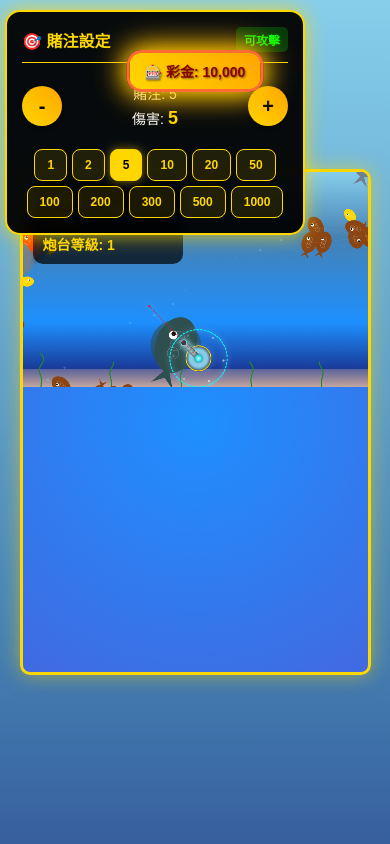
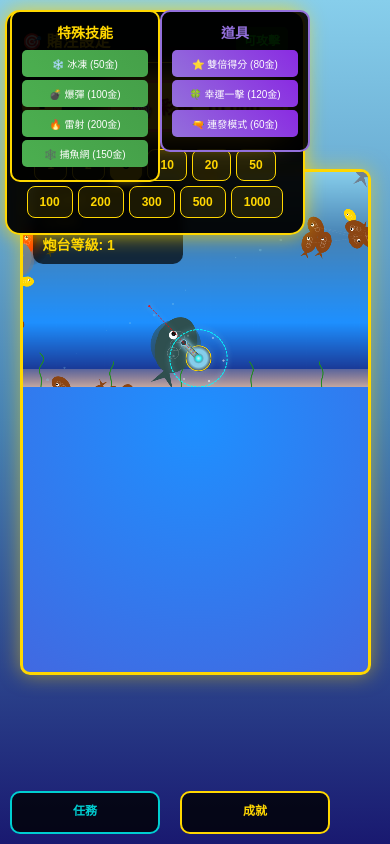
Before and after one commit to susuyummy/fishing-game, a plain HTML site: page index.html in a window 390 px wide. Shown: the top 844 px of the page. Drawn offline with Linux system fonts and the light colour scheme.

Commit message:
修復道具按鈕功能
- 修復道具名稱映射錯誤（doubleScore -> DOUBLE_SCORE等）
- 調整技能和道具面板位置，避免與記分板重疊
- 提高面板z-index確保不被遮擋
- 添加詳細的調試信息和錯誤處理
- 道具功能現在可以正常使用：
  * 雙倍得分：15秒內得分翻倍
  * 幸運一擊：5次高成功率射擊
  * 連發模式：10秒內射速翻倍

```diff
--- a/css/style.css
+++ b/css/style.css
@@ -338,6 +338,50 @@ body {
     .preset-btn {
         padding: 6px 10px;
         font-size: 11px;
+    }
+
+    .skill-panel, .item-panel {
+        position: fixed;
+        width: 140px;
+        margin: 0;
+        top: 10px;
+        font-size: 10px;
+    }
+
+    .skill-panel {
+        left: 10px;
+    }
+
+    .item-panel {
+        left: 160px;
+    }
+
+    .mission-panel, .achievement-panel {
+        position: fixed;
+        width: 140px;
+        margin: 0;
+        bottom: 10px;
+        max-height: 120px;
+        font-size: 10px;
+    }
+
+    .mission-panel {
+        left: 10px;
+    }
+
+    .achievement-panel {
+        left: 160px;
+    }
+
+    .boss-health-bar {
+        width: 90%;
+        top: 20px;
+    }
+
+    .jackpot-display {
+        top: 50px;
+        font-size: 14px;
+        padding: 8px 15px;
     }
 }
 
@@ -805,16 +849,17 @@ body {
 .skill-panel {
     position: fixed;
     top: 10px;
-    left: 10px;
-    background: rgba(0, 0, 0, 0.8);
+    right: 10px;
+    background: rgba(0, 0, 0, 0.9);
     border: 2px solid #FFD700;
     border-radius: 10px;
     padding: 10px;
     min-width: 150px;
     max-width: 150px;
-    z-index: 1000;
+    z-index: 2000;
     color: white;
     font-family: Arial, sans-serif;
+    pointer-events: auto;
 }
 
 .skill-panel h3 {
@@ -859,16 +904,17 @@ body {
 .item-panel {
     position: fixed;
     top: 10px;
-    left: 180px;
-    background: rgba(0, 0, 0, 0.8);
+    right: 180px;
+    background: rgba(0, 0, 0, 0.9);
     border: 2px solid #9370DB;
     border-radius: 10px;
     padding: 10px;
     min-width: 150px;
     max-width: 150px;
-    z-index: 1000;
+    z-index: 2000;
     color: white;
     font-family: Arial, sans-serif;
+    pointer-events: auto;
 }
 
 .item-panel h3 {
@@ -1177,34 +1223,3 @@ body {
         transform: translate(-50%, -50%) scale(1);
     }
 }
-
-/* 響應式設計 */
-@media (max-width: 768px) {
-    .skill-panel, .item-panel {
-        position: relative;
-        width: 100%;
-        margin: 5px 0;
-        top: auto;
-        right: auto;
-    }
-
-    .mission-panel, .achievement-panel {
-        position: relative;
-        width: 100%;
-        margin: 5px 0;
-        bottom: auto;
-        left: auto;
-        max-height: 150px;
-    }
-
-    .boss-health-bar {
-        width: 90%;
-        top: 20px;
-    }
-
-    .jackpot-display {
-        top: 50px;
-        font-size: 14px;
-        padding: 8px 15px;
-    }
-}
--- a/js/game.js
+++ b/js/game.js
@@ -142,10 +142,25 @@ class FishingGame {
 
     init() {
         console.log('開始初始化遊戲組件...');
+
+        // 添加錯誤處理
+        try {
             this.setupEventListeners();
+            console.log('事件監聽器設置完成');
+
             this.initializeGame();
+            console.log('遊戲系統初始化完成');
+
             this.initializeUI();
+            console.log('UI初始化完成');
+
             this.showLoading();
+            console.log('載入畫面顯示');
+
+        } catch (error) {
+            console.error('遊戲初始化過程中發生錯誤:', error);
+            console.error('錯誤堆疊:', error.stack);
+        }
     }
 
     // 顯示配置加載錯誤
@@ -1933,16 +1948,38 @@ class FishingGame {
         }
 
         document.body.appendChild(skillPanel);
+        console.log('技能面板已添加到DOM，元素:', skillPanel);
+        console.log('技能面板位置和樣式:', {
+            position: getComputedStyle(skillPanel).position,
+            top: getComputedStyle(skillPanel).top,
+            left: getComputedStyle(skillPanel).left,
+            display: getComputedStyle(skillPanel).display,
+            visibility: getComputedStyle(skillPanel).visibility,
+            zIndex: getComputedStyle(skillPanel).zIndex
+        });
 
         // 綁定事件
         document.querySelectorAll('.skill-btn').forEach(btn => {
+            console.log('為技能按鈕綁定事件:', btn.id, btn.dataset.skill);
             btn.addEventListener('click', (e) => {
+                console.log('技能按鈕被點擊:', e.target.dataset.skill);
                 const skill = e.target.dataset.skill;
                 this.useSkill(skill);
             });
         });
 
-        console.log('技能按鈕創建完成');
+        console.log('技能按鈕創建完成，總共創建了', document.querySelectorAll('.skill-btn').length, '個按鈕');
+
+        // 確保面板可見
+        setTimeout(() => {
+            const panel = document.getElementById('skillPanel');
+            if (panel) {
+                panel.style.display = 'block';
+                panel.style.visibility = 'visible';
+                panel.style.opacity = '1';
+                console.log('技能面板強制設置為可見');
+            }
+        }, 100);
     }
 
     createItemButtons() {
@@ -1994,16 +2031,38 @@ class FishingGame {
         }
 
         document.body.appendChild(itemPanel);
+        console.log('道具面板已添加到DOM，元素:', itemPanel);
+        console.log('道具面板位置和樣式:', {
+            position: getComputedStyle(itemPanel).position,
+            top: getComputedStyle(itemPanel).top,
+            left: getComputedStyle(itemPanel).left,
+            display: getComputedStyle(itemPanel).display,
+            visibility: getComputedStyle(itemPanel).visibility,
+            zIndex: getComputedStyle(itemPanel).zIndex
+        });
 
         // 綁定事件
         document.querySelectorAll('.item-btn').forEach(btn => {
+            console.log('為按鈕綁定事件:', btn.id, btn.dataset.item);
             btn.addEventListener('click', (e) => {
+                console.log('按鈕被點擊:', e.target.dataset.item);
                 const item = e.target.dataset.item;
                 this.useItem(item);
             });
         });
 
-        console.log('道具按鈕創建完成');
+        console.log('道具按鈕創建完成，總共創建了', document.querySelectorAll('.item-btn').length, '個按鈕');
+
+        // 確保面板可見
+        setTimeout(() => {
+            const panel = document.getElementById('itemPanel');
+            if (panel) {
+                panel.style.display = 'block';
+                panel.style.visibility = 'visible';
+                panel.style.opacity = '1';
+                console.log('道具面板強制設置為可見');
+            }
+        }, 100);
     }
 
     createMissionPanel() {
@@ -2179,24 +2238,48 @@ class FishingGame {
 
     // 新增：使用道具
     useItem(itemName) {
-        console.log(`使用道具: ${itemName}`);
+        console.log('=== 使用道具函數被調用 ===');
+        console.log(`道具名稱: ${itemName}`);
+        console.log(`當前遊戲狀態: ${this.gameState}`);
+        console.log(`當前金幣: ${this.coins}`);
 
         // 檢查GAME_CONFIG是否存在
         if (!GAME_CONFIG || !GAME_CONFIG.ITEMS) {
             console.error('GAME_CONFIG.ITEMS 未定義');
+            alert('遊戲配置錯誤：道具系統未正確載入');
             return;
         }
 
-        const config = GAME_CONFIG.ITEMS[itemName.toUpperCase()];
+        // 將小駝峰命名轉換為大寫下劃線格式
+        let configKey;
+        switch (itemName) {
+            case 'doubleScore':
+                configKey = 'DOUBLE_SCORE';
+                break;
+            case 'luckyShot':
+                configKey = 'LUCKY_SHOT';
+                break;
+            case 'rapidFire':
+                configKey = 'RAPID_FIRE';
+                break;
+            default:
+                configKey = itemName.toUpperCase();
+        }
+
+        const config = GAME_CONFIG.ITEMS[configKey];
+        console.log(`尋找配置: ${configKey}`);
+        console.log(`找到的配置:`, config);
 
         if (!config) {
-            console.error(`道具配置不存在: ${itemName}`);
+            console.error(`道具配置不存在: ${itemName} -> ${configKey}`);
+            alert(`道具配置錯誤：找不到 ${itemName} 的配置`);
             return;
         }
 
         // 檢查cost屬性
         if (typeof config.cost === 'undefined') {
             console.error(`道具 ${itemName} 缺少cost屬性`);
+            alert(`道具配置錯誤：${itemName} 缺少價格信息`);
             return;
         }
 
@@ -2205,7 +2288,9 @@ class FishingGame {
 
         // 檢查金幣
         if (this.coins < config.cost) {
+            console.log('金幣不足，顯示提示');
             this.showMessage('金幣不足！');
+            alert(`金幣不足！需要 ${config.cost} 金幣，目前只有 ${this.coins} 金幣`);
             return;
         }
 
@@ -2214,30 +2299,45 @@ class FishingGame {
         console.log(`扣除金幣後餘額: ${this.coins}`);
 
         // 執行道具效果
+        console.log(`開始執行道具效果: ${itemName}`);
         switch (itemName) {
             case 'doubleScore':
                 this.items.doubleScore.active = true;
                 this.items.doubleScore.duration = config.duration;
                 console.log('雙倍得分啟動！持續時間:', config.duration);
                 this.showMessage('雙倍得分啟動！');
+                alert('雙倍得分已啟動！15秒內得分翻倍');
                 break;
             case 'luckyShot':
                 this.items.luckyShot.active = true;
                 this.items.luckyShot.uses = config.uses;
                 console.log('幸運一擊啟動！次數:', config.uses);
                 this.showMessage('幸運一擊啟動！');
+                alert(`幸運一擊已啟動！剩餘 ${config.uses} 次高成功率射擊`);
                 break;
             case 'rapidFire':
                 this.items.rapidFire.active = true;
                 this.items.rapidFire.duration = config.duration;
+                if (this.cannon && typeof this.cannon.setRapidFire === 'function') {
                     this.cannon.setRapidFire(true);
                     console.log('連發模式啟動！持續時間:', config.duration);
                     console.log('炮台射速已調整為:', this.cannon.fireRate);
                     this.showMessage('連發模式啟動！');
+                    alert('連發模式已啟動！10秒內射擊速度翻倍');
+                } else {
+                    console.error('炮台對象不存在或缺少setRapidFire方法');
+                    alert('連發模式啟動失敗：炮台系統錯誤');
+                }
                 break;
-        }
-
+            default:
+                console.error(`未知的道具類型: ${itemName}`);
+                alert(`未知的道具類型: ${itemName}`);
+                return;
+        }
+
+        console.log('道具效果執行完成，更新UI');
         this.updateUI();
+        console.log('=== 道具使用完成 ===');
     }
 
     // 新增：生成BOSS
```
Lines whose indentation alone changed are shown as unchanged.
